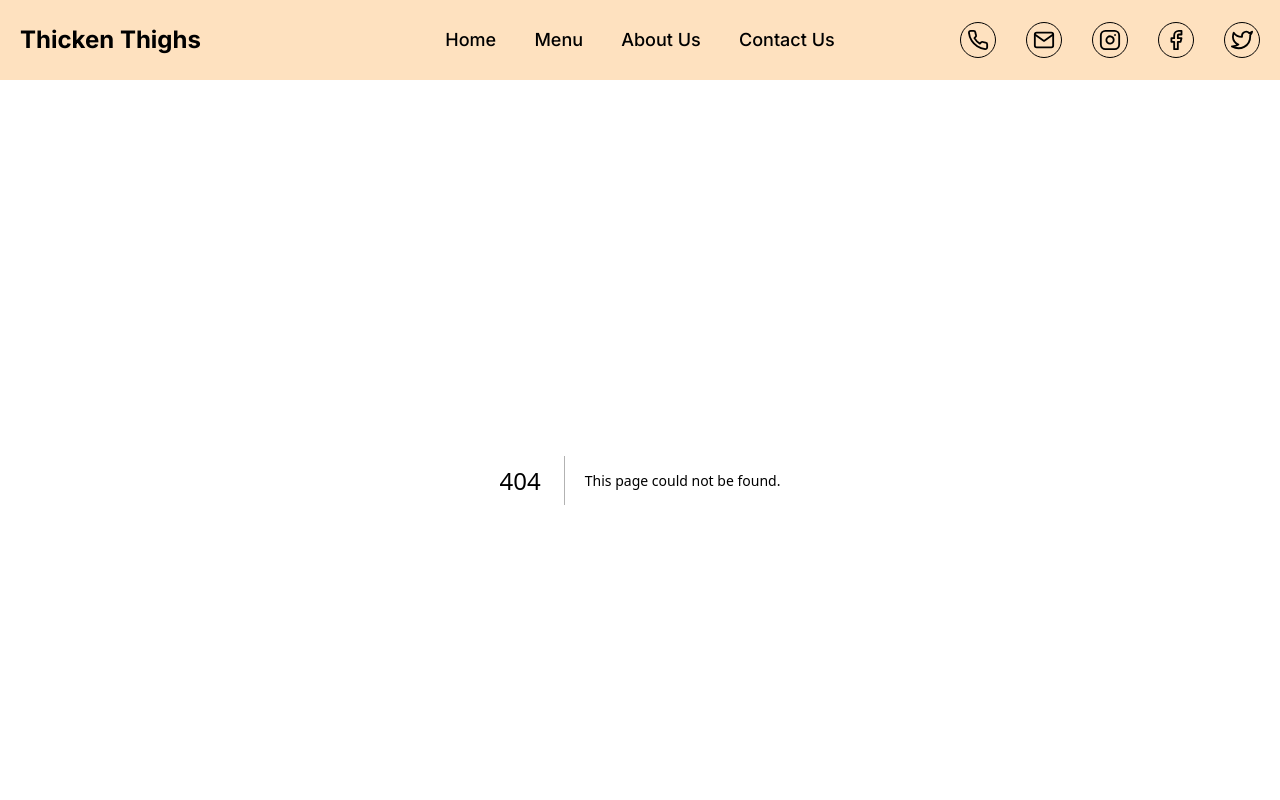
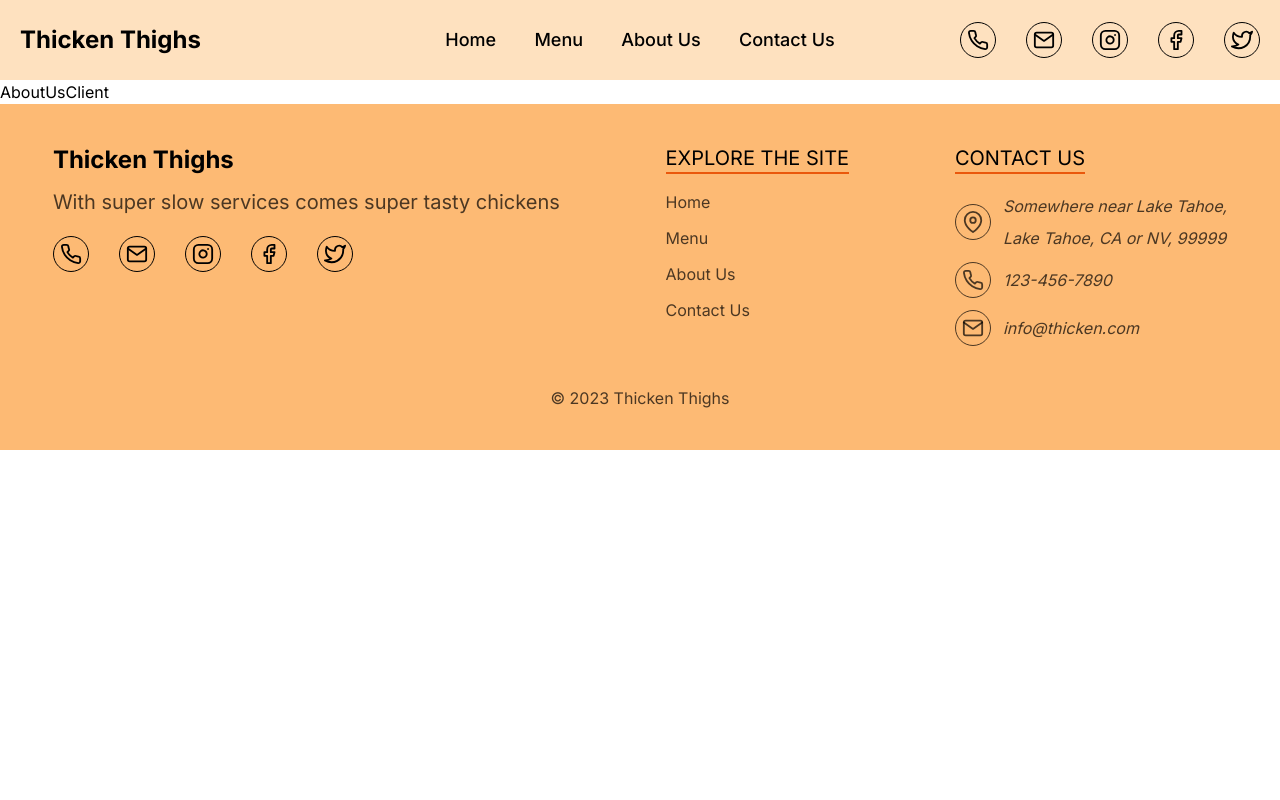
Before and after one commit to dtran813/thicken, a Next.js app: page /aboutUs in a window 1280 px wide. Before the commit this address had no page. Shown: the top 800 px of the page. Built offline with nearby package versions, Linux system fonts and the light colour scheme.

Commit message:
Add route for menu and about us page

```diff
--- /dev/null
+++ b/app/aboutUs/AboutUsClient.tsx
@@ -0,0 +1,5 @@
+const AboutUsClient = () => {
+  return <div>AboutUsClient</div>;
+};
+
+export default AboutUsClient;
--- /dev/null
+++ b/app/aboutUs/page.tsx
@@ -0,0 +1,7 @@
+import AboutUsClient from './AboutUsClient';
+
+const AboutUsPage = () => {
+  return <AboutUsClient />;
+};
+
+export default AboutUsPage;
--- /dev/null
+++ b/app/menu/MenuClient.tsx
@@ -0,0 +1,5 @@
+const MenuClient = () => {
+  return <div>MenuClient</div>;
+};
+
+export default MenuClient;
--- /dev/null
+++ b/app/menu/page.tsx
@@ -0,0 +1,7 @@
+import MenuClient from './MenuClient';
+
+const MenuPage = () => {
+  return <MenuClient />;
+};
+
+export default MenuPage;
```
